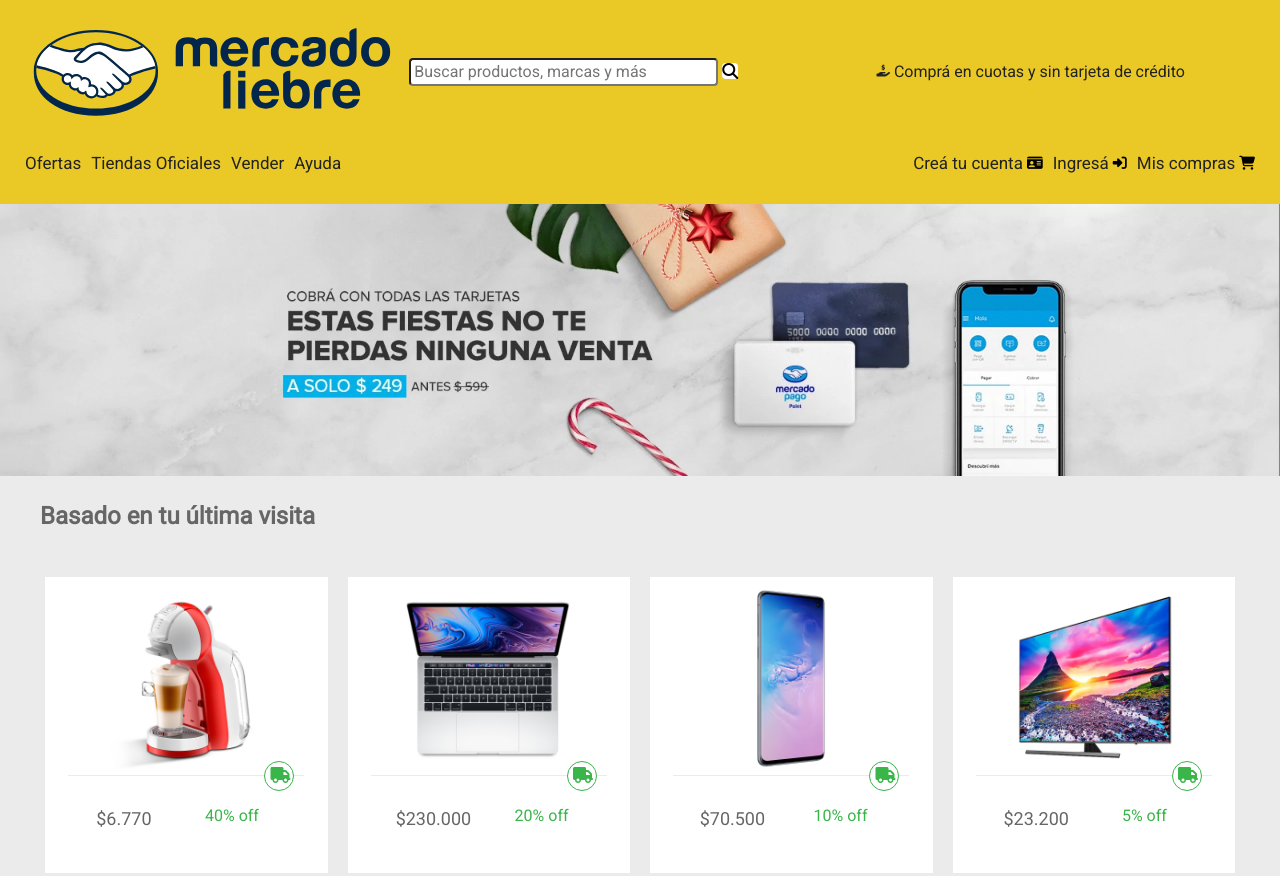
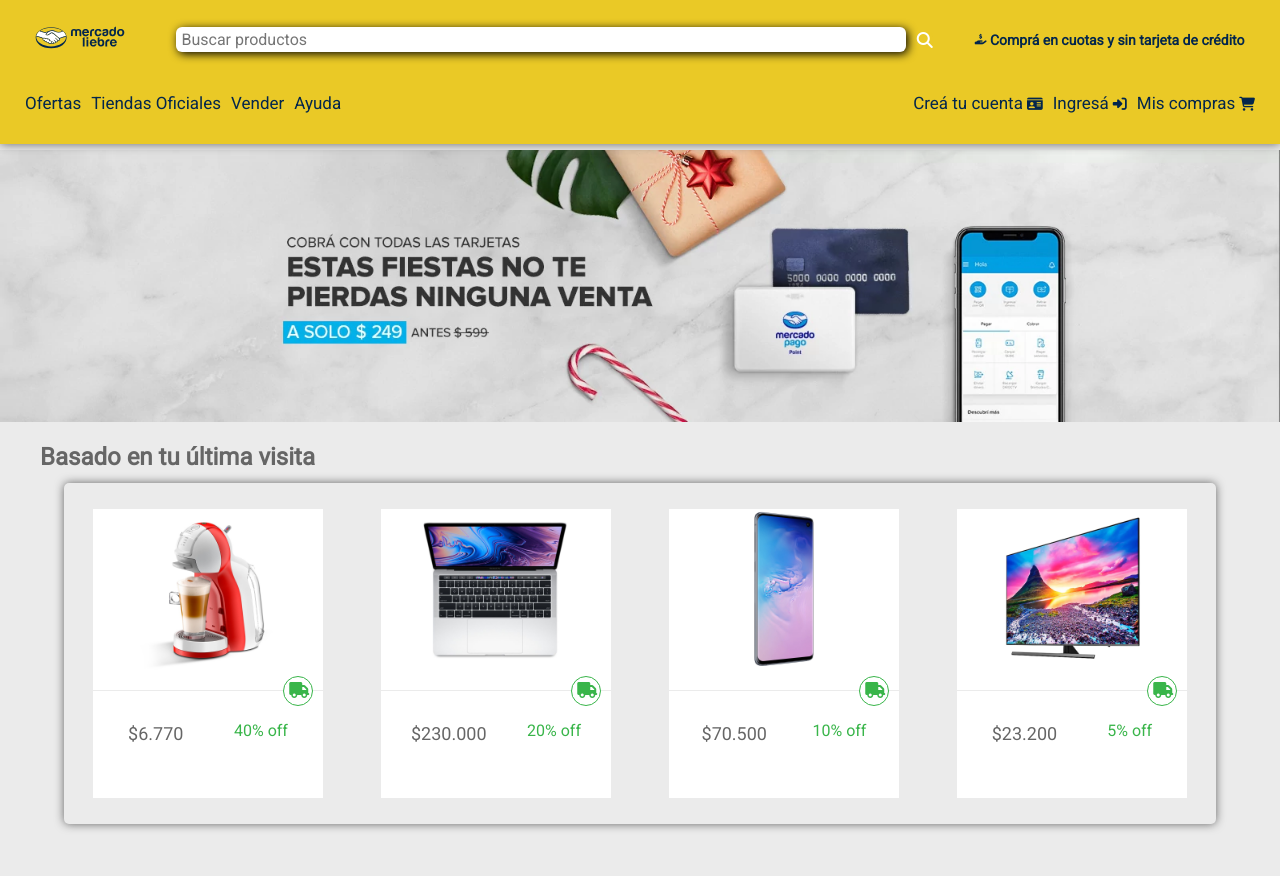
Before and after one commit to maurocarvajaldesousa/mercadoliebre, a website: page views/home.html in a window 1280 px wide. Shown: the top 876 px of the page. Drawn offline with Linux system fonts and the light colour scheme; files that its build step writes are made by us from their sources; files whose address does not match are found by name.

Commit message:
Subo cambios de la nueva home responsive y cambios parciales en el login

```diff
--- a/app.js
+++ b/app.js
@@ -13,8 +13,8 @@
 //   console.log('El servidor está corriendo en el puerto: ' + puerto)
 // );
 
-app.listen(process.env.PORT || 3000, function () {
-  console.log('El servidor está corriendo en el puerto: 3000');
+app.listen(process.env.PORT || 3001, function () {
+  console.log('El servidor está corriendo en el puerto: 3001');
 });
 
 /*
--- a/public/css/styles.css
+++ b/public/css/styles.css
@@ -2,43 +2,81 @@
 
 * {
   box-sizing: border-box;
+  font-family: 'Roboto', sans-serif;
 }
 
 body {
-  font-family: 'Roboto', sans-serif;
+  width: 100%;
+  height: fit-content;
+  display: flex;
+  flex-direction: column;
+  /* position: absolute; */
+  background-color: #ebebeb;
+  align-items: center;
 }
+
+/* -------------------- Header principal -------------------- */
 
 .main-header {
   background-color: #eac926;
   padding: 20px;
+  box-shadow: 0px 0px 10px rgb(100, 100, 100);
+  width: 100%;
+  position: fixed;
+  z-index: 9999;
 }
 
 .main-header-top-bar {
   display: flex;
   flex-wrap: wrap;
-  justify-content: space-between;
+  justify-content: space-around;
   align-items: center;
 }
 
 .logo {
-  max-width: 50%;
-  padding: 5px;
+  width: 110px;
 }
 
 .barra-busqueda {
-  max-width: 50%;
+  width: 60%;
+  display: flex;
+  align-items: center;
+  justify-content: center;
 }
 
 .barra-busqueda input {
-  width: 75%;
-  border-radius: 4px;
-  padding: 3px;
+  width: 100%;
+  height: 25px;
+  border-radius: 6px;
+  padding-left: 5px;
+  border: 0px;
+  outline: none;
+  box-shadow: 2px 2px 10px;
+}
+
+.barra-busqueda a {
+  display: flex;
+  justify-content: space-around;
+  align-items: center;
+  border-radius: 5px;
+  width: 40px;
+  height: 25px;
+  text-decoration: none;
 }
 
 .barra-busqueda i {
-  background-color: #ffffff;
-  border-radius: 4px;
+  background-color: #eac926;
+  border-radius: 5px;
+  color: #ffffff;
 }
+
+.copy-header {
+  font-weight: bold;
+  font-size: 14px;
+  color: #03264c;
+}
+
+/* -------------------- Seccion hamburguesa -------------------- */
 
 .hamburger-button {
   background-color: #03264c;
@@ -52,15 +90,7 @@
   margin: auto;
 }
 
-.copy-header {
-  font-weight: 400;
-  text-align: center;
-  color: #222222;
-  font-size: 16px;
-  margin-top: 5px;
-  margin-bottom: 5px;
-}
-
+/* -------------------- NavBar -------------------- */
 .main-navbar {
   display: none;
 }
@@ -73,14 +103,14 @@
 
 .main-navbar a {
   text-decoration: none;
-  color: #222222;
+  color: #03264c;
   display: inline-block;
   padding: 5px 0;
   font-size: 17px;
 }
 
-#header-banner img {
-  width: 100%;
+.main-navbar div {
+  color: #03264c;
 }
 
 .main-container {
@@ -91,52 +121,69 @@
   margin: 0;
 }
 
-.main-productos {
+/* -------------------- Main section -------------------- */
+
+#header-banner img {
+  width: 100%;
+  margin-bottom: 15px;
+}
+
+.main-container {
+  position: relative;
+  top: 150px;
+}
+
+main section {
+  border-radius: 5px;
+  width: 90%;
+  margin: auto;
   background-color: #ebebeb;
-  padding: 5px;
-  margin: 30px 30px 5px 30px;
+  padding-bottom: 20px;
+  box-shadow: 0px 0px 10px rgb(100, 100, 100);
+  margin-bottom: 40px;
 
   display: flex;
   flex-direction: column;
   justify-content: center;
 }
 
-.main-ofertas {
-  background-color: #ebebeb;
-  padding: 5px;
-  margin: 30px 30px 0px 30px;
-
-  display: flex;
-  flex-direction: column;
-  justify-content: center;
-}
-
-article {
-  margin: 10px;
-  padding: 10px;
-  background-color: #ffffff;
-  max-width: 90%;
-}
-
-article:hover {
-  box-shadow: 0px 0px 10px rgb(100, 100, 100);
-}
-
-.producto:hover #producto-descripcion {
-  display: block;
-}
-
-article img {
-  max-width: 70%;
-  object-fit: contain;
-}
-
-h2 {
+.main-container h2 {
   color: #666;
   font-weight: bold;
   font-size: 24px;
   line-height: 32px;
-  text-align: center;
+  margin: auto;
+  padding-bottom: 10px;
+}
+
+article {
+  margin: 20px auto;
+  background-color: #ffffff;
+  width: 90%;
+  position: relative;
+}
+
+article img {
+  width: 70%;
+  display: block;
+  margin: auto;
+  object-fit: contain;
+}
+
+.camioncito {
+  display: block;
+  font-size: 16px;
+  padding: 5px;
+  width: 30px;
+  height: 30px;
+  border: 1px solid #39b54a;
+  background-color: #fff;
+  border-radius: 50%;
+  position: absolute;
+  right: 10px;
+  top: -15px;
+  color: #39b54a;
+  z-index: 9998;
 }
 
 #producto-precio {
@@ -154,7 +201,7 @@
 }
 
 #producto-descripcion {
-  font-size: 16px;
+  font-size: 14px;
   color: #666;
   font-weight: normal;
   display: none;
@@ -164,44 +211,44 @@
   border-top: 1px solid #ebebeb;
   background-color: white;
   text-align: left;
-  margin-left: 5%;
-  margin-right: 5%;
-  display: flex;
-  flex-wrap: wrap;
-  flex-direction: column;
-  justify-content: left;
-  text-align: left;
+  margin: 20px auto;
   padding: 15px;
   position: relative;
-  transition: transform 5ms;
-}
-
-.camioncito:hover {
-  transform: rotateZ(-90deg);
 }
 
 .caja-precio-desc {
   display: flex;
-  justify-content: left;
+  justify-content: space-around;
   text-align: center;
 }
 
-#producto-precio {
-  flex-grow: 0.3;
+/* #producto-precio {
+  flex-grow: 0.7;
 }
 
 #producto-descuento {
-  flex-grow: 0.7;
+  flex-grow: 0.3;
+} */
+
+/* -------------------- FOOTER -------------------- */
+
+footer {
+  background-color: #ebebeb;
+  text-align: center;
+  top: 180px;
+  width: 100%;
+  height: fit-content;
+  display: flex;
+  flex-direction: column;
+  justify-content: center;
+  align-items: center;
+  position: relative;
 }
 
-footer {
-  background-size: cover;
-  background-color: #eac926;
-  text-align: center;
-  margin: auto;
-  width: 100%;
-  padding: 5%;
-  color: #222222;
+footer i {
+  font-size: 2em;
+  margin-bottom: 10px;
+  color: #1259c3;
 }
 
 .pagos-envios-seguridad h4 {
@@ -212,7 +259,7 @@
   margin-top: 3px;
 }
 
-.pagos-envios-seguridad p {
+.pagos-envios-seguridad h5 {
   color: #666;
   text-align: center;
   font-size: 12px;
@@ -226,13 +273,67 @@
   margin-top: 50px;
 }
 
-.icono-footer {
-  background-color: ebebeb;
-  color: #03264c;
-  display: inline-block;
-  max-width: 50%;
-  size: 2em;
-  text-align: center;
+/* -------------------- Animaciones -------------------- */
+
+.barra-busqueda input:hover {
+  background-color: #ebebeb;
+}
+
+.barra-busqueda i:hover {
+  color: #0022aa;
+}
+
+.main-navbar li a:hover {
+  color: #0022aa;
+  font-weight: bold;
+}
+
+.main-navbar div:hover {
+  color: #0022aa;
+}
+
+article:hover {
+  box-shadow: 0px 0px 10px rgb(100, 100, 100);
+  border-radius: 10px;
+}
+
+.producto:hover #producto-descripcion {
+  display: block;
+  position: absolute;
+  top: 65%;
+  left: 50%;
+  transform: translate(-60%, -50%);
+}
+
+.camioncito:hover {
+  animation: rotate-center 2s 1;
+}
+
+@keyframes rotate-center {
+  0% {
+    -webkit-transform: rotate(0);
+    transform: rotate(0);
+  }
+  100% {
+    -webkit-transform: rotate(-90deg);
+    transform: rotate(-90deg);
+  }
+}
+
+.pagos-envios-seguridad div:hover i {
+  color: #39b54a;
+}
+
+/* -------------------- Formularios -------------------- */
+
+.form-container {
+  top: 190px;
+  position: relative;
+  width: 90%;
+  border: 2px solid white;
+  border-radius: 6px;
+  min-width: 300px;
+  margin-bottom: 50px;
 }
 
 .form-register,
@@ -241,6 +342,7 @@
   display: flex;
   flex-direction: column;
   justify-content: center;
+  align-items: center;
 }
 
 .form-control {
@@ -314,54 +416,36 @@
   justify-content: center;
 }
 
-.camioncito {
-  display: block;
-  font-size: 16px;
-  padding: 5px;
-  width: 30px;
-  height: 30px;
-  border: 1px solid #39b54a;
-  background-color: #fff;
-  border-radius: 50%;
-  position: absolute;
-  right: 10px;
-  top: -15px;
-  color: #39b54a;
-}
-
 /* Tablets */
 @media (min-width: 769px) {
-  .barra-busqueda input {
-    width: 80%;
+  .hamburger-button {
+    display: none;
   }
 
   .main-header-top-bar {
     display: flex;
     flex-wrap: nowrap;
     justify-content: space-around;
+    text-align: center;
   }
 
   .logo {
-    width: 20%;
-    padding: 5px;
+    flex-grow: 0.5;
+    padding-right: 20px;
   }
 
   .barra-busqueda {
-    flex-grow: 0.5;
-  }
-
-  .copy-header {
     flex-grow: 0.4;
   }
 
-  .hamburger-button {
-    display: none;
+  #copy-header {
+    flex-grow: 0.1;
   }
 
   .main-navbar {
     display: flex;
     justify-content: space-between;
-    margin-top: 20px;
+    margin-top: 25px;
   }
 
   .main-navbar ul {
@@ -372,13 +456,10 @@
     margin: 5px;
   }
 
-  /* #producto-descripcion {
-    display: block;
-  } */
-
-  h2 {
+  .main-container h2 {
     text-align: left;
-    margin-left: 40px;
+    padding-left: 40px;
+    padding-bottom: 10px;
   }
 
   article {
@@ -390,6 +471,8 @@
     flex-wrap: wrap;
     flex-direction: row;
     justify-content: space-between;
+    padding-top: 2%;
+    padding-bottom: 2%;
   }
 
   .main-ofertas {
@@ -397,42 +480,39 @@
     flex-wrap: wrap;
     flex-direction: row;
     justify-content: space-between;
+    padding-top: 2%;
+    padding-bottom: 2%;
   }
 
-  .form-control {
+  /* .form-control {
     max-width: 50%;
     margin-left: 25%;
     margin-right: 25%;
-  }
+  } */
 }
 
-/* Desktop según enunciado tp es de 769px */
+/* Desktop */
 @media (min-width: 1200px) {
   .logo {
-    width: 30%;
-    padding: 5px;
+    flex-grow: 0.3;
+    padding-right: 20px;
   }
 
-  .main-productos {
-    display: flex;
-    flex-direction: row;
-    flex-wrap: nowrap;
-    justify-content: space-between;
+  .barra-busqueda {
+    flex-grow: 0.2;
   }
 
-  .main-ofertas {
-    display: flex;
-    flex-direction: row;
-    flex-wrap: nowrap;
-    justify-content: space-between;
+  #copy-header {
+    flex-grow: 0.5;
   }
 
   article {
-    max-width: 100%;
+    width: 20%;
+    margin: auto;
   }
-  .footer {
+  .footer-box-1 {
     display: flex;
-    justify-content: space-between;
+    justify-content: center;
     text-align: center;
   }
 }
--- a/views/home.html
+++ b/views/home.html
@@ -24,21 +24,23 @@
     <header class="main-header">
       <div class="main-header-top-bar">
         <!-- logo-sitio -->
+        <a href="/">
           <img
             class="logo"
             src="./images/logo-mercado-liebre.svg"
             alt="Logo home Mercadoliebre"
           />
+        </a>
         <!-- barra-busqueda -->
         <div class="barra-busqueda">
-          <input type="search" placeholder="Buscar productos, marcas y más" />
-          <i class="fa-solid fa-magnifying-glass"></i>
+          <input type="search" placeholder="Buscar productos" />
+          <a href="#"><i class="fa-solid fa-magnifying-glass"></i></a>
         </div>
         <!-- copy-texto-compra -->
-        <div class="copy-header">
+        <h2 class="copy-header">
           <i class="fa-solid fa-hand-holding-dollar fa-xs"></i>
           Comprá en cuotas y sin tarjeta de crédito
-        </div>
+        </h2>
       </div>
 
       <!-- botón menú hamburguesa -->
@@ -57,16 +59,22 @@
 
         <ul class="right-navbar">
           <li>
+            <div>
               <a href="/register">Creá tu cuenta</a>
               <i class="fa-solid fa-id-card fa-sm"></i>
+            </div>
           </li>
           <li>
+            <div>
               <a href="/login">Ingresá</a>
               <i class="fa-solid fa-right-to-bracket fa-sm"></i>
+            </div>
           </li>
           <li>
+            <div>
               <a href="#">Mis compras</a>
               <i class="fa-solid fa-cart-shopping fa-sm"></i>
+            </div>
           </li>
         </ul>
       </nav>
@@ -220,24 +228,25 @@
 
     <footer class="footer">
       <!-- Footer  de MercadoLiebre -->
+      <div class="footer-box-1">
         <section class="pagos-envios-seguridad">
           <div class="icono-footer">
             <i class="fa-solid fa-credit-card"></i>
           </div>
           <h4>Pagá con tarjeta o en efectivo</h4>
-        <p>
+          <h5>
             Con Mercado Liebre Cash, tenés cuotas sin interés con tarjeta o
             efectivo en puntos de pago. ¡Y siempre es seguro!
-        </p>
+          </h5>
         </section>
         <br />
         <section class="pagos-envios-seguridad">
           <div class="icono-footer"><i class="fa-solid fa-gift"></i></div>
           <h4>Envío gratis desde $ 2.500</h4>
-        <p>
+          <h5>
             Solo por estar registrad@ en Mercado Liebre tenés envíos gratis en
             miles de productos. Es un beneficio de Mercado Puntos.
-        </p>
+          </h5>
         </section>
         <br />
         <section class="pagos-envios-seguridad">
@@ -245,15 +254,17 @@
             <i class="fa-solid fa-user-shield"></i>
           </div>
           <h4>Seguridad, de principio a fin</h4>
-        <p>
-          ¿No te gusta? ¡Devolvelo! En Mercado Liebre, no hay nada que no puedas
-          hacer, porque estás siempre protegid@.
-        </p>
+          <h5>
+            ¿No te gusta? ¡Devolvelo! En Mercado Liebre, no hay nada que no
+            puedas hacer, porque estás siempre protegid@.
+          </h5>
         </section>
-
-      <!-- <section class="copyright">
+      </div>
+      <div class="footer-box-2">
+        <section class="copyright">
           <h4>Copyright © 1999-2020 MercadoLiebre S.R.L.</h4>
-      </section> -->
+        </section>
+      </div>
     </footer>
   </body>
 </html>
```
Also changed, not shown: views/login.html (+32 -18 lines). Lines whose indentation alone changed are shown as unchanged.
